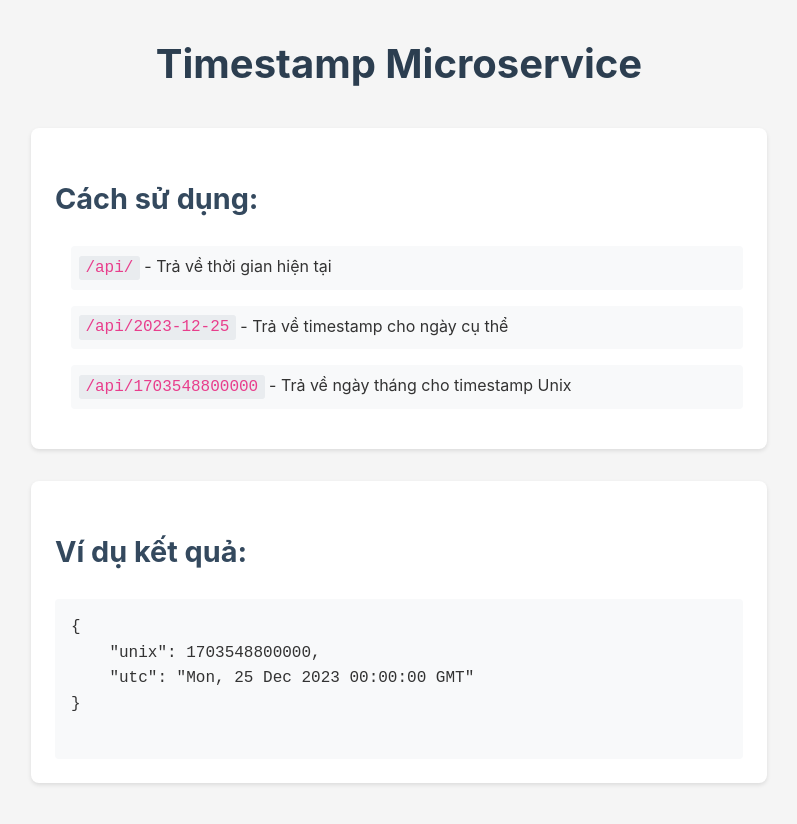
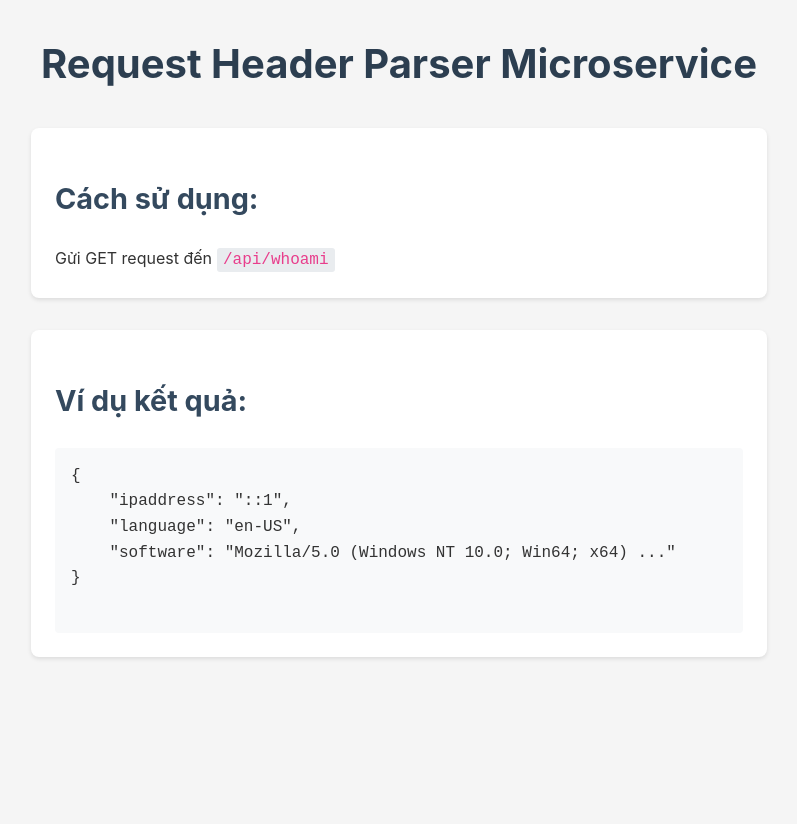
Before and after one commit to Peoz28/stock-price-checker, a website: page index.html in a window 1280 px wide. Shown: the whole page, without its empty margins (241-1038 px from the left). After the commit the page ends 800 px from the top, so only its background shows below. Drawn offline with Linux system fonts and the light colour scheme.

Commit message:
Convert to Request Header Parser Microservice

```diff
--- a/index.html
+++ b/index.html
@@ -3,26 +3,23 @@
 <head>
     <meta charset="UTF-8">
     <meta name="viewport" content="width=device-width, initial-scale=1.0">
-    <title>Timestamp Microservice</title>
+    <title>Request Header Parser Microservice</title>
     <link rel="stylesheet" href="styles.css">
 </head>
 <body>
     <div class="container">
-        <h1>Timestamp Microservice</h1>
+        <h1>Request Header Parser Microservice</h1>
         <div class="usage">
             <h2>Cách sử dụng:</h2>
-            <ul>
-                <li><code>/api/</code> - Trả về thời gian hiện tại</li>
-                <li><code>/api/2023-12-25</code> - Trả về timestamp cho ngày cụ thể</li>
-                <li><code>/api/1703548800000</code> - Trả về ngày tháng cho timestamp Unix</li>
-            </ul>
+            <p>Gửi GET request đến <code>/api/whoami</code></p>
         </div>
         <div class="example">
             <h2>Ví dụ kết quả:</h2>
             <pre>
 {
-    "unix": 1703548800000,
-    "utc": "Mon, 25 Dec 2023 00:00:00 GMT"
+    "ipaddress": "::1",
+    "language": "en-US",
+    "software": "Mozilla/5.0 (Windows NT 10.0; Win64; x64) ..."
 }
             </pre>
         </div>
--- a/package.json
+++ b/package.json
@@ -1,7 +1,7 @@
 {
-  "name": "timestamp-microservice",
+  "name": "request-header-parser-microservice",
   "version": "1.0.0",
-  "description": "A timestamp microservice API",
+  "description": "A request header parser microservice",
   "main": "server.js",
   "scripts": {
     "start": "node server.js",
```
Also changed, not shown: server.js (+10 -22 lines).
